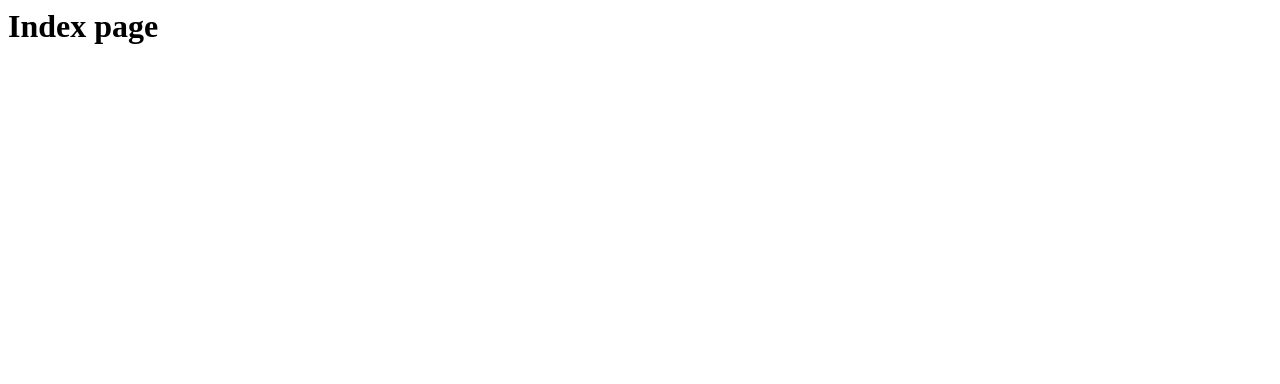
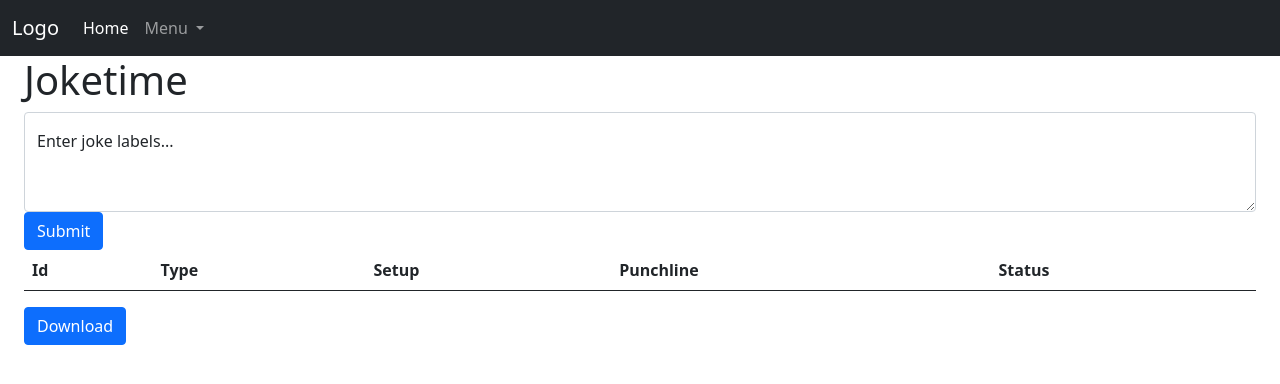
Before and after one commit to garybake/playwithfastapi, a FastAPI app: page /pages in a window 1280 px wide. Before the commit the part shown is almost empty. Shown: the top 384 px of the page. Run offline with FastAPI, Linux system fonts and the light colour scheme; lists and menus that the app fills with data are empty.

Commit message:
index page figured out

```diff
--- a/templates/index.html
+++ b/templates/index.html
@@ -1,3 +1,44 @@
-<h1>
-    Index page
-</h1>
+{% extends "base.html" %}
+
+{% block title %}JokeTime{% endblock %}
+
+
+{% block page_content %}
+<div class="container-fluid">
+    <div class="page-header">
+        <h1>Joketime</h1>
+
+    </div>
+    <div>
+        <form>
+            <div class="form-floating">
+                <textarea class="form-control" placeholder="Leave a comment here" id="floatingTextarea2" style="height: 100px"></textarea>
+                <label for="floatingTextarea2">Enter joke labels...</label>
+            </div>
+            <button type="submit" class="btn btn-primary">Submit</button>
+        </form>
+    </div>
+
+    <div>
+        <table id="output_table" class="table">
+            <thead>
+            <tr>
+                <th scope="col">Id</th>
+                <th scope="col">Type</th>
+                <th scope="col">Setup</th>
+                <th scope="col">Punchline</th>
+                <th scope="col">Status</th>
+            </tr>
+            </thead>
+            <tbody>
+
+            </tbody>
+        </table>
+        <button id="downloadcsv" class="btn btn-primary">Download</button>
+    </div>
+</div>
+{% endblock %}
+
+{% block scripts %}
+{{ super() }}
+{% endblock %}
```
